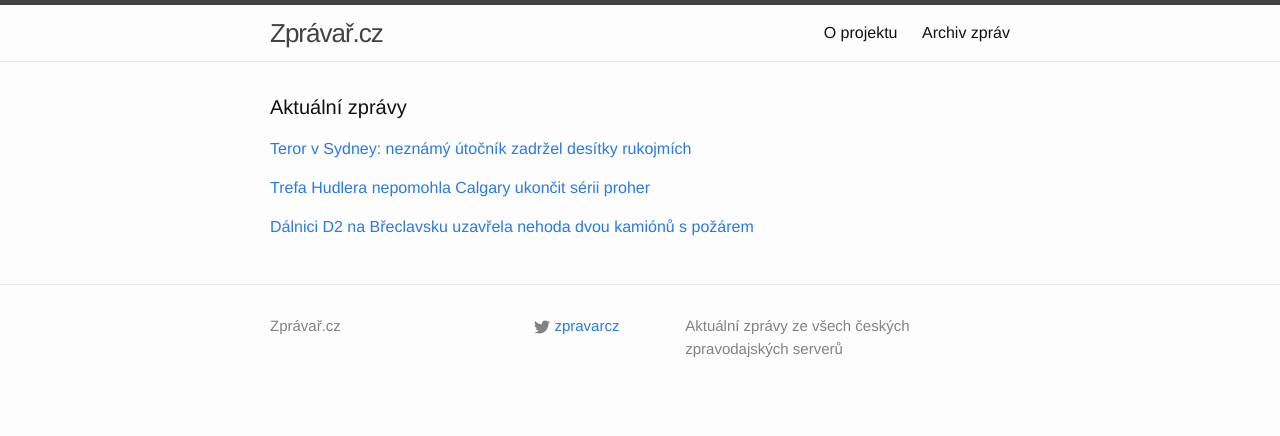
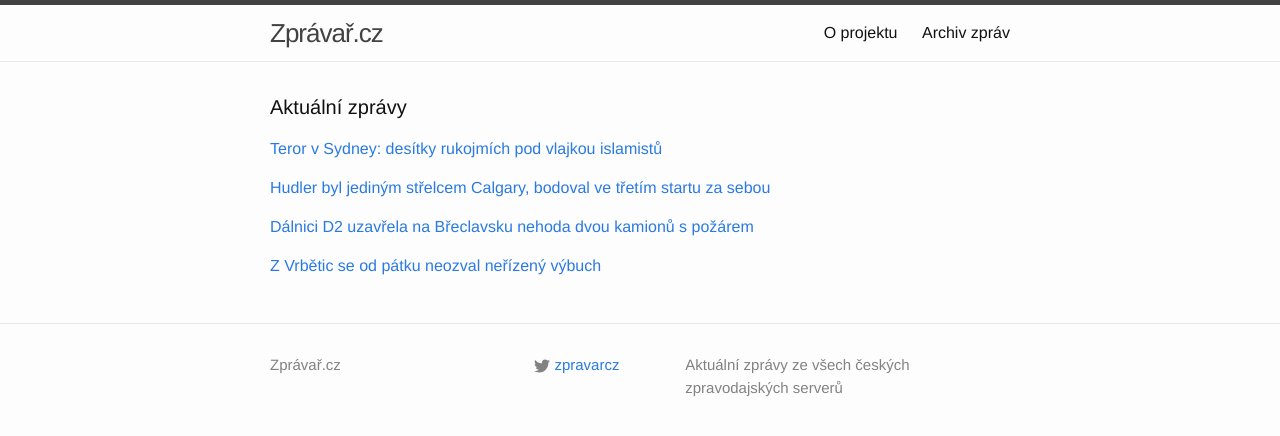
Before and after one commit to adliska/zpravar, a Jekyll site: the page built from index.html, in a window 1280 px wide. Shown: the top 436 px of the page. Built offline with Jekyll 4.4.1, drawn with Linux system fonts in a browser that asks for light colours.

Commit message:
zpravar news update

```diff
--- a/index.html
+++ b/index.html
@@ -5,9 +5,13 @@ layout: default
 <div class="home">
     <h1 class="page-heading">Aktuální zprávy</h1>
 
-<p><a href="javascript:;" onclick="toggle_visibility('zpravy0')">Teror v Sydney: neznámý útočník zadržel desítky rukojmích</a></p>
+<p><a href="javascript:;" onclick="toggle_visibility('zpravy0')">Teror v Sydney: desítky rukojmích pod vlajkou islamistů</a></p>
 <div id="zpravy0" style="display:none">
 <ul>
+<li><a href=http://zpravy.e15.cz/zahranicni/udalosti/teror-v-sydney-desitky-rukojmich-pod-vlajkou-islamistu-1145875>Teror v Sydney: desítky rukojmích pod vlajkou islamistů - zpravy.e15.cz</a></li>
+<li><a href=http://zahranicni.ihned.cz/asie-a-pacifik-cina/c1-63262160-sledujeme-utocnici-v-kavarne-v-sydney-drzi-rukojmi-nejmene-pet-uz-uteklo>SLEDUJEME: "Útočníci" v kavárně v Sydney drží rukojmí. Nejméně pět už uteklo - zahranicni.ihned.cz</a></li>
+<li><a href=http://zpravy.aktualne.cz/zahranici/foto-ze-sydney-obchodni-ctvrt-paralyzoval-unosce/r~1f8c3b10842611e4995d002590604f2e/>Foto ze Sydney: Obchodní čtvrť paralyzoval únosce - zpravy.aktualne.cz</a></li>
+<li><a href=http://www.tyden.cz/rubriky/zahranici/asie-a-oceanie/unosce-drzi-v-kavarne-rukojmi-ma-vlajku-s-islamskym-vyznanim-viry_327303.html>Únosce drží v kavárně rukojmí, má vlajku s islámským vyznáním víry - www.tyden.cz</a></li>
 <li><a href=http://zpravy.e15.cz/zahranicni/udalosti/teror-v-sydney-neznamy-utocnik-zadrzel-desitky-rukojmich-1145875>Teror v Sydney: neznámý útočník zadržel desítky rukojmích - zpravy.e15.cz</a></li>
 <li><a href=http://zahranicni.ihned.cz/asie-a-pacifik-cina/c1-63262160-sledujeme-neznamy-utocnik-v-kavarne-v-sydney-drzi-nekolik-rukojmi>SLEDUJEME: Neznámý útočník v kavárně v Sydney drží několik rukojmí - zahranicni.ihned.cz</a></li>
 <li><a href=http://www.tyden.cz/rubriky/zahranici/asie-a-oceanie/utocnik-drzi-v-kavarne-rukojmi-trem-se-podarilo-uprchnout_327303.html>Útočník drží v kavárně rukojmí, třem se podařilo uprchnout - www.tyden.cz</a></li>
@@ -25,21 +29,30 @@ layout: default
 <li><a href=http://www.rozhlas.cz/_zprava/neznamy-muz-drzi-rukojmi-v-kavarne-v-australskem-sydney--1432439>Neznámý muž drží rukojmí v kavárně v australském Sydney - www.rozhlas.cz</a></li>
 <li><a href=http://www.rozhlas.cz/_zprava/neznamy-muz-udajne-drzi-rukojmi-v-kavarne-v-sydney--1432439>Neznámý muž údajně drží rukojmí v kavárně v Sydney - www.rozhlas.cz</a></li>
 </ul>
-</div><p><a href="javascript:;" onclick="toggle_visibility('zpravy1')">Trefa Hudlera nepomohla Calgary ukončit sérii proher</a></p>
+</div><p><a href="javascript:;" onclick="toggle_visibility('zpravy1')">Hudler byl jediným střelcem Calgary, bodoval ve třetím startu za sebou</a></p>
 <div id="zpravy1" style="display:none">
 <ul>
+<li><a href=http://hokej.idnes.cz/hudler-byl-jedinym-strelcem-calgary-db5-/nhl.aspx?c=A141215_072905_nhl_Mkr>Hudler byl jediným střelcem Calgary, bodoval ve třetím startu za sebou - hokej.idnes.cz</a></li>
 <li><a href=http://www.denik.cz/hokej/trefa-hudlera-nepomohla-calgary-ukoncit-serii-proher-20141215.html>Trefa Hudlera nepomohla Calgary ukončit sérii proher - www.denik.cz</a></li>
 <li><a href=http://hokej.idnes.cz/hokejova-nhl-c9i-/nhl.aspx?c=A141215_072428_nhl_ald>Hudlerův gól jen zmírnil další porážku Calgary, daří se Torontu - hokej.idnes.cz</a></li>
 <li><a href=http://www.tyden.cz/rubriky/sport/hokej/nhl/hudler-dohnal-kanonyra-vrbatu-jeho-gol-ale-mizernou-serii-neutal_327306.html>Hudler dohnal kanonýra Vrbatu, jeho gól ale mizernou sérii neuťal - www.tyden.cz</a></li>
 <li><a href=http://sport.aktualne.cz/video-hudler-otevrel-skore-calgary-vsak-prohralo/r~e1b02e12841d11e4a915002590604f2e/>VIDEO Hudler otevřel skóre, Calgary však prohrálo - sport.aktualne.cz</a></li>
 <li><a href=http://www.sportovninoviny.cz/zpravy/trefa-hudlera-nepomohla-calgary-ukoncit-serii-proher/1158991>Trefa Hudlera nepomohla Calgary ukončit sérii proher - www.sportovninoviny.cz</a></li>
 </ul>
-</div><p><a href="javascript:;" onclick="toggle_visibility('zpravy2')">Dálnici D2 na Břeclavsku uzavřela nehoda dvou kamiónů s požárem</a></p>
+</div><p><a href="javascript:;" onclick="toggle_visibility('zpravy2')">Dálnici D2 uzavřela na Břeclavsku nehoda dvou kamionů s požárem</a></p>
 <div id="zpravy2" style="display:none">
 <ul>
+<li><a href=http://www.denik.cz/z_domova/dalnici-d2-uzavrela-na-breclavsku-nehoda-dvou-kamionu-s-pozarem-20141215.html>Dálnici D2 uzavřela na Břeclavsku nehoda dvou kamionů s požárem - www.denik.cz</a></li>
 <li><a href=http://www.novinky.cz/krimi/356348-dalnici-d2-na-breclavsku-uzavrela-nehoda-dvou-kamionu-s-pozarem.html>Dálnici D2 na Břeclavsku uzavřela nehoda dvou kamiónů s požárem - www.novinky.cz</a></li>
 <li><a href=http://www.ceskatelevize.cz/ct24/regiony/295519-bratislavskou-dalnici-uzavrel-pozar-kamionu/>Bratislavskou dálnici uzavřel požár kamionu - www.ceskatelevize.cz</a></li>
 <li><a href=http://zpravy.aktualne.cz/regiony/jihomoravsky/dalnici-d2-na-brno-zavrela-nehoda-kamionu/r~20b47592842211e4833a0025900fea04/>Dálnici D2 na Brno zavřela nehoda kamionů - zpravy.aktualne.cz</a></li>
 <li><a href=http://www.ceskenoviny.cz/zpravy/zpravy/dalnici-d2-uzavrela-na-breclavsku-nehoda-dvou-kamionu-s-pozarem/1158994>Dálnici D2 uzavřela na Břeclavsku nehoda dvou kamionů s požárem - www.ceskenoviny.cz</a></li>
 </ul>
+</div><p><a href="javascript:;" onclick="toggle_visibility('zpravy3')">Z Vrbětic se od pátku neozval neřízený výbuch</a></p>
+<div id="zpravy3" style="display:none">
+<ul>
+<li><a href=http://zpravy.aktualne.cz/regiony/zlinsky/z-vrbetic-se-od-patku-neozval-nerizeny-vybuch/r~dd460a00842611e4b6d20025900fea04/>Z Vrbětic se od pátku neozval neřízený výbuch - zpravy.aktualne.cz</a></li>
+<li><a href=http://www.tyden.cz/rubriky/domaci/u-vrbetic-dva-dny-nic-nebouchlo-klid-narusili-jen-myslivci_327308.html>U Vrbětic dva dny nic nebouchlo. Klid narušili jen myslivci - www.tyden.cz</a></li>
+<li><a href=http://www.ceskenoviny.cz/zpravy/zpravy/z-arealu-ve-vrbeticich-se-od-patku-neozval-nerizeny-vybuch/1159008>Z areálu ve Vrběticích se od pátku neozval neřízený výbuch - www.ceskenoviny.cz</a></li>
+</ul>
 </div></div>
```
